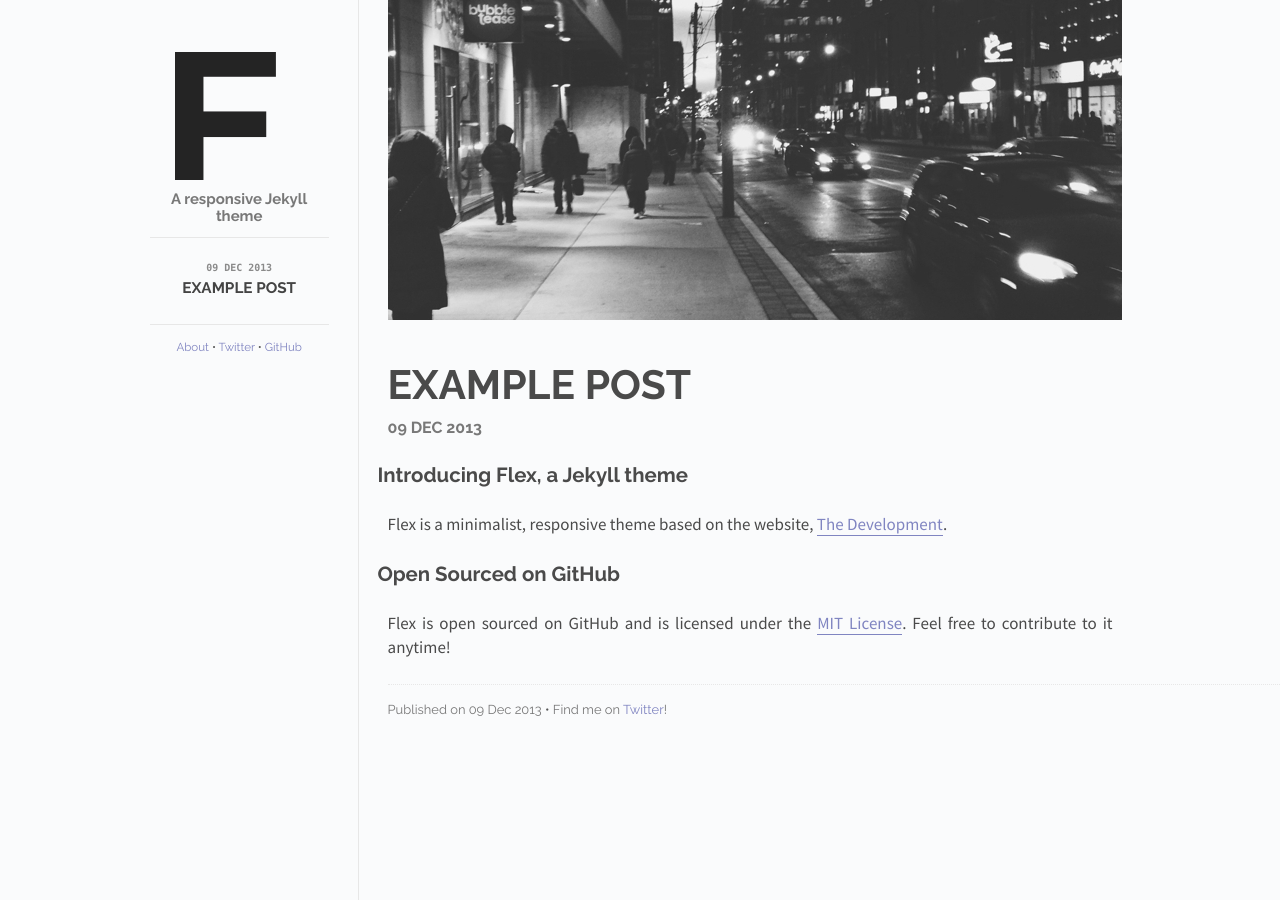
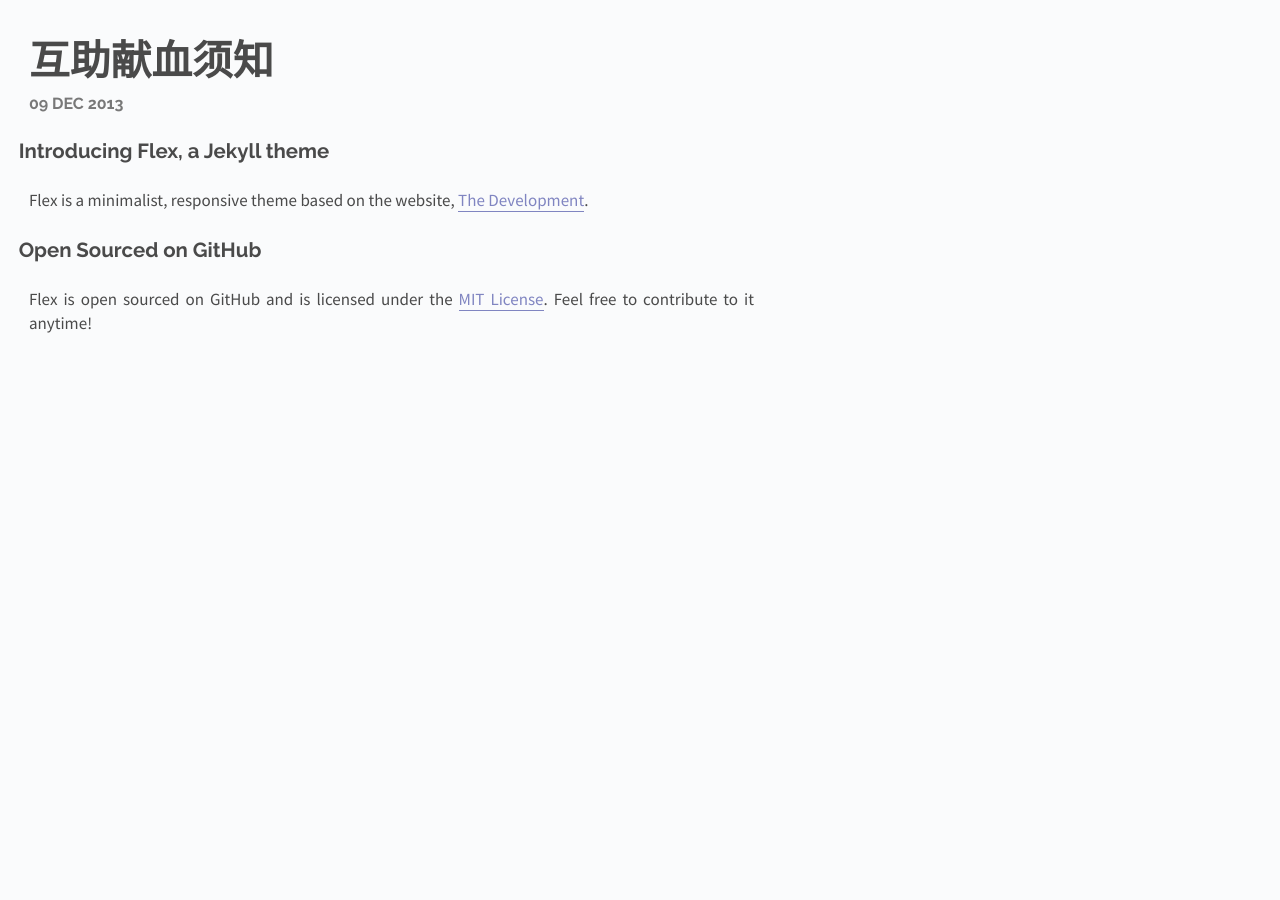
Before and after one commit to ardehaha/longisthebest, a Jekyll site: the page built from index.html, in a window 1280 px wide. Built offline with Jekyll 4.4.1, drawn with Linux system fonts in a browser that asks for light colours; Markdown is read by kramdown in place of the engine named in the settings.

Commit message:
Signed-off-by: will.chou <will.chou@superlinksoft.com>

```diff
--- a/_includes/post.html
+++ b/_includes/post.html
@@ -1,24 +1,19 @@
 <div class="content" id="home">
   <div id="sidebar-button">
-    <img src="images/sidebar-button.png">
+    <img src="/longisthebest/images/sidebar-button.png">
   </div>
   <div id="post-info">
+    <!--
     <div id="cover-photo-container">
-      <img id="cover-photo" src="images/{{ page.cover }}">
+      <img id="cover-photo" src="/longisthebest/images/{{ page.cover }}">
     </div>
+    -->
     <div id="info-container">
       <h1 id="title">{{ page.title }}</h1>
       <span id="date">{{ page.date | date_to_string }}</span>
     </div>
   </div>
-
   <div class="post">
     {{ content }}
   </div>
-  <div class="colophon">
-    <p>
-      <span id="pub-date">Published on {{ page.date | date_to_string }}</span> <span class="separator">&bull;</span>
-      <span id="social">Find me on <a href="">Twitter</a>!</span>
-    </p>
-  </div>
 </div>
--- a/_layouts/default.html
+++ b/_layouts/default.html
@@ -3,17 +3,14 @@
   <head>
       <meta charset="utf-8">
       <meta http-equiv="X-UA-Compatible" content="IE=edge,chrome=1">
-      <title>Flex - {{ page.title }}</title>
+      <title>{{ page.title }}</title>
       <meta name="viewport" content="width=device-width">
 
       <!-- syntax highlighting CSS -->
-      <link rel="stylesheet" href="css/syntax.css">
+      <link rel="stylesheet" href="/longisthebest/css/syntax.css">
 
       <!-- Custom CSS -->
-      <link rel="stylesheet" href="css/main.css">
-
-      <!-- Responsive CSS -->
-      <link rel="stylesheet" href="css/responsive.css">
+      <link rel="stylesheet" href="/longisthebest/css/main.css">
 
       <!-- Google Fonts -->
       <link href='http://fonts.googleapis.com/css?family=Source+Sans+Pro:300,400,700' rel='stylesheet' type='text/css'>
@@ -21,35 +18,7 @@
   </head>
   <body>
     <div class="site">
-      <div class="sidebar" id="sidebar">
-        <div class="header">
-          <h1 class="title"><a href="/"><img id="logo" src="images/logo.png"></a></h1>
-          <span class="tagline">A responsive Jekyll theme</span>
-        </div>
-        <div class="posts">
-          <ul class="posts-list">
-            {% for post in site.posts %}
-              <li class="post-link">
-                <a class="post-title" href="{{ post.url }}">
-                  <span class="post-date">{{ post.date | date_to_string }}</span>
-                  {{ post.title }}
-                </a>
-              </li>
-            {% endfor %}
-          </ul>
-        </div>
-        <div class="footer">
-          <span id="footer-links">
-            <a href="" class="footer-link">About</a> <span class="separator">&bull;</span>
-            <a href="" class="footer-link">Twitter</a> <span class="separator">&bull;</span>
-            <a href="" class="footer-link">GitHub</a>
-          </span>
-        </div>
-      </div>
-
         {{ content }}
-
     </div>
-    <script src="scripts/responsive.js" type="text/javascript"></script>
   </body>
 </html>
--- a/_posts/2013-12-09-example-post.md
+++ b/_posts/2017-11-23-notice.md
@@ -1,6 +1,6 @@
 ---
 layout: post
-title: Example post
+title: 互助献血须知
 cover: cover.jpg
 date:   2013-12-09 12:00:00
 categories: posts
--- a/index.html
+++ b/index.html
@@ -1,6 +1,6 @@
 ---
 layout: default
-title: Home
+title: 叶朗的血小板互助献血信息发布
 ---
 
 {% assign page = site.posts.first %}
--- a/scripts/responsive.js
+++ /dev/null
@@ -1,14 +0,0 @@
-window.onload = function() {
-  var sidebar = document.getElementById("sidebar");
-  var sidebarButton = document.getElementById("sidebar-button");
-
-  function openSidebar(e) {
-    if (sidebar.className.indexOf("slideIn") != -1) {
-      sidebar.className = sidebar.className.replace(" slideIn", "");
-    } else {
-     sidebar.className = sidebar.className + " slideIn";
-    }
-  }
-
-  sidebarButton.addEventListener("click", openSidebar, false);
-};
```
